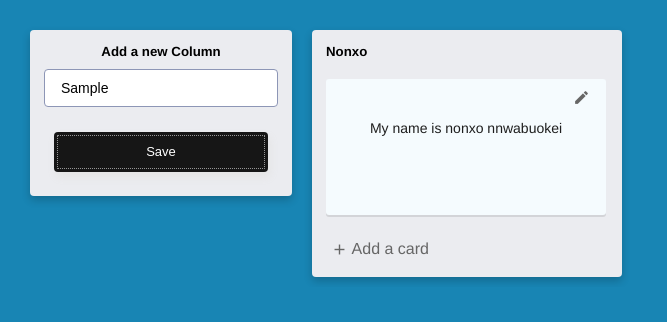
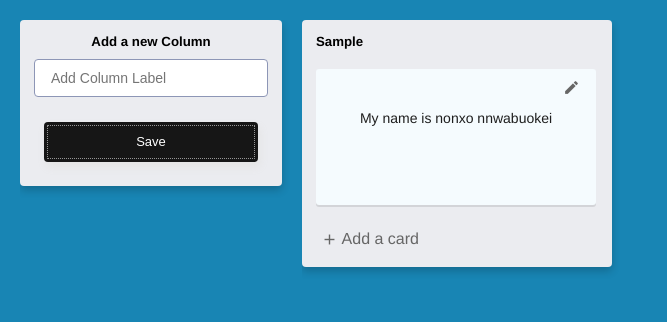
Before and after one commit to Nonxo/trello-clone, a React (Create React App) app: page / in a window 1280 px wide. Both pictures are taken after typing "Sample" into the empty fields and a click on the button "Save". Shown: the top 322 px of the page, without its empty margins (0-667 px from the left). Built offline with nearby package versions, Linux system fonts and the light colour scheme.

Commit message:
Add logic to create column

```diff
--- a/src/components/card-input/card-input.css
+++ b/src/components/card-input/card-input.css
@@ -1,3 +1,7 @@
+.body {
+    height: 92vh;
+}
+
 .card {
     box-shadow: 0 4px 8px 0 rgba(0,0,0,0.2);
     transition: 0.3s;
--- a/src/components/card-input/card-input.js
+++ b/src/components/card-input/card-input.js
@@ -1,16 +1,25 @@
 import React from "react";
 import "./card-input.css";
 
-const CardInput = () => {
+const CardInput = (props) => {
+  const { handleChange, handleSubmit } = props;
+
   return (
     <React.Fragment>
-      <div className="card">
+      <form className="card" onSubmit={handleSubmit}>
         <h5>Add a new Column</h5>
         <div className="form-control">
-          <input placeholder="Add Column Label" name="label" type="text" />
+          <input
+            placeholder="Add Column Label"
+            name="label"
+            onChange={handleChange}
+            type="text"
+          />
         </div>
-        <button className="button">Save</button>
-      </div>
+        <button type="submit" className="button">
+          Save
+        </button>
+      </form>
     </React.Fragment>
   );
 };
--- a/src/components/column/column.css
+++ b/src/components/column/column.css
@@ -1,6 +1,8 @@
 .column {
     /* column */
     width: 282px;
+    margin-right: 20px;
+    margin-bottom: 20px;
 }
 
 .label-heading {
--- a/src/components/column/column.js
+++ b/src/components/column/column.js
@@ -1,27 +1,40 @@
 import React, { useState } from "react";
 import "./column.css";
+import useForm from "../../utils/useform";
 
-const Column = () => {
+const Column = ({ data }) => {
   const [isTextAreaActive, setTextAreaActive] = useState(false);
+
+  const submit = () => {
+    console.log(inputs);
+  };
+
+  const { handleChange, handleSubmit, inputs } = useForm(submit);
 
   return (
     <div className="card column">
-      <h5 className="label-heading">Nonxo</h5>
+      <h5 className="label-heading">{data.value}</h5>
       <div className="content">
         <span className="material-icons edit-icon">edit</span>
         <p>My name is nonxo nnwabuokei</p>
       </div>
       {isTextAreaActive && (
-        <div className="form-control">
-          <textarea placeholder="Enter title for this card..." />
-          <button className="button">Add card</button>
+        <form className="form-control" onSubmit={handleSubmit}>
+          <textarea
+            name="card"
+            placeholder="Enter title for this card..."
+            onChange={handleChange}
+          />
+          <button type="submit" className="button">
+            Add card
+          </button>
           <span
             className="material-icons close-icon"
             onClick={() => setTextAreaActive(false)}
           >
             close
           </span>
-        </div>
+        </form>
       )}
       {!isTextAreaActive && (
         <p className="action-text" onClick={() => setTextAreaActive(true)}>
--- a/src/pages/dashboard/dashboard.css
+++ b/src/pages/dashboard/dashboard.css
@@ -4,6 +4,10 @@
     margin: 20px;
 }
 
-.container > div {
-    margin: 10px;
+
+.column-section {
+    overflow: auto;
+    display: flex;
+    flex-wrap: wrap;
+    margin-left: 20px;
 }
--- a/src/pages/dashboard/dashboard.js
+++ b/src/pages/dashboard/dashboard.js
@@ -1,13 +1,37 @@
-import React from "react";
+import React, { useState } from "react";
 import "./dashboard.css";
 import CardInput from "../../components/card-input/card-input";
 import Column from "../../components/column/column";
+import useForm from "../../utils/useform";
 
 const Dashboard = () => {
+  const [columns, setColumns] = useState([]);
+
+  // To generate unique Ids for columns
+  const uid = function () {
+    return Date.now().toString(36) + Math.random().toString(36).substr(2);
+  };
+
+  // Add new columns
+  const submit = () => {
+    let name;
+    let value;
+    for (let key in inputs) {
+      name = key;
+      value = inputs[key];
+    }
+    const newColumn = [...columns, { id: uid(), name: name, value: value }];
+    setColumns(newColumn);
+  };
+
+  const { handleChange, inputs, handleSubmit } = useForm(submit);
   return (
     <div className="container">
-      <CardInput />
-      <Column />
+      <CardInput handleChange={handleChange} handleSubmit={handleSubmit} />
+      <div className="column-section">
+        {columns &&
+          columns.map((column) => <Column key={column.id} data={column} />)}
+      </div>
     </div>
   );
 };
--- /dev/null
+++ b/src/utils/useform.js
@@ -0,0 +1,22 @@
+import { useState } from "react";
+
+const useForm = (callback) => {
+  const [inputs, setInputs] = useState({});
+  const handleSubmit = (e) => {
+    if (e) {
+      e.preventDefault();
+      setInputs({});
+      console.log(e);
+    }
+    e.target.reset();
+    callback();
+  };
+
+  const handleChange = (e) => {
+    e.persist();
+    setInputs((inputs) => ({ ...inputs, [e.target.name]: e.target.value }));
+  };
+  return { handleChange, handleSubmit, inputs };
+};
+
+export default useForm;
```
